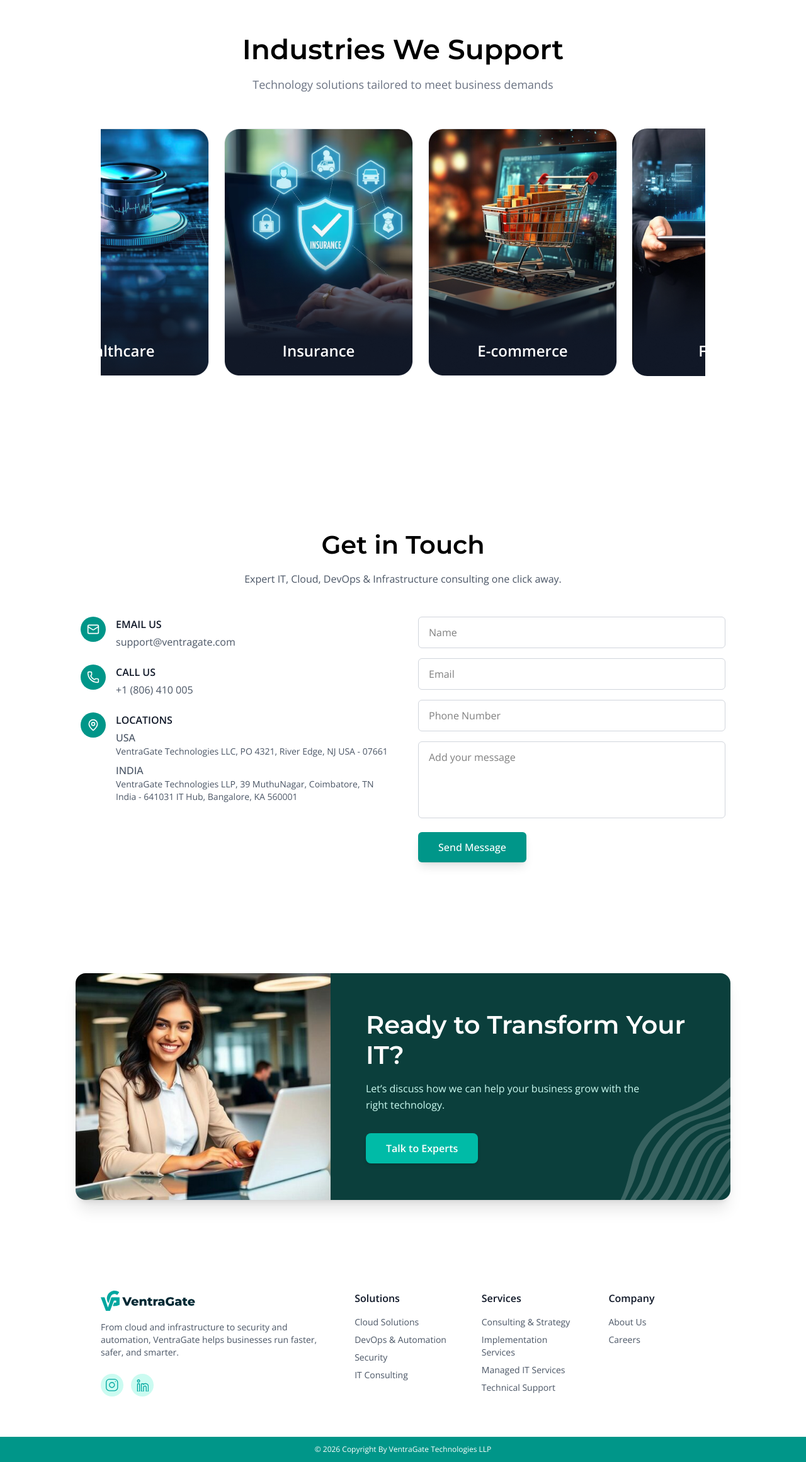
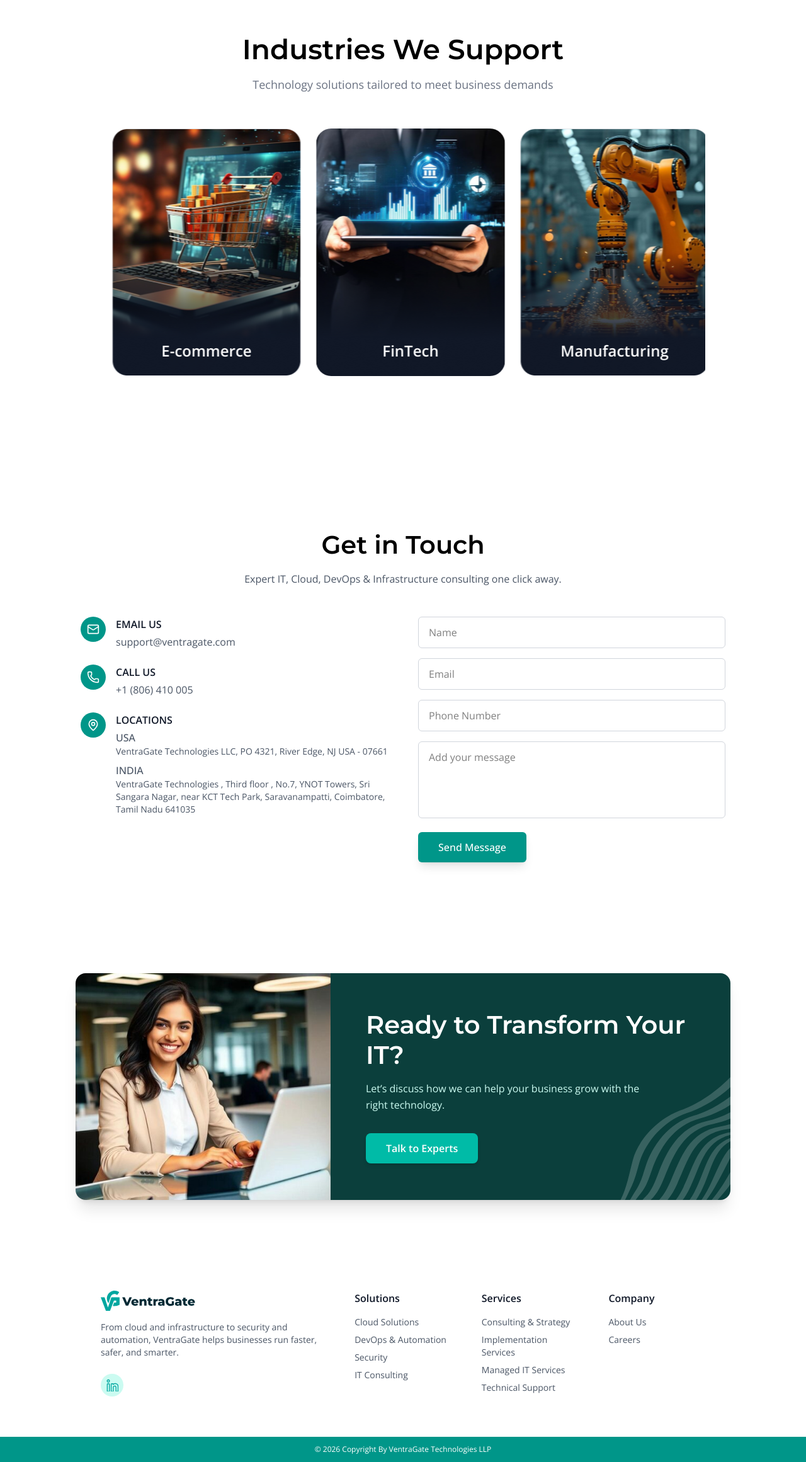
Before and after one commit to Madasamy-123/Ventragate-Website, a React (Vite) app: page / in a window 1280 px wide. Shown: the part 3572-5893 px from the top of the page at 63% size. Built offline with nearby package versions, Linux system fonts and the light colour scheme.

Commit message:
fix industries animation,change address and remove instagram

```diff
--- a/src/App.css
+++ b/src/App.css
@@ -9,27 +9,12 @@
   }
 }
 
-/* Animation 2 */
-@keyframes industries-scroll {
-  0% {
-    transform: translateX(0);
-  }
 
-  100% {
-    transform: translateX(-50%);
-  }
+body {
+  font-family: "Open Sans", sans-serif;
 }
 
 /* Class for scroll */
 .animate-scroll {
   animation: scroll 20s linear infinite;
 }
-
-/* Class for industries */
-.industries-marquee {
-  animation: industries-scroll 3s linear infinite;
-}
-
-body {
-  font-family: "Open Sans", sans-serif;
-}
--- a/src/components/Contact.jsx
+++ b/src/components/Contact.jsx
@@ -60,7 +60,7 @@ export default function Contact() {
                   </div>
                   <div>
                     <p className="font-medium">INDIA</p>
-                    <p className="text-sm">VentraGate Technologies LLP, 39 MuthuNagar, Coimbatore, TN India - 641031 IT Hub, Bangalore, KA 560001</p>
+                    <p className="text-sm">VentraGate Technologies , Third floor , No.7, YNOT Towers, Sri Sangara Nagar, near KCT Tech Park, Saravanampatti, Coimbatore, Tamil Nadu 641035</p>
                   </div>
                 </div>
               </div>
--- a/src/components/Footer.jsx
+++ b/src/components/Footer.jsx
@@ -48,12 +48,6 @@ export default function Footer() {
   </p>
 
   <div className="flex gap-3 pt-2">
-<a className="group w-9 h-9 flex items-center justify-center rounded-full bg-teal-100 hover:bg-teal-600 transition">
-  <img
-    src={instagramIcon}
-    className="w-5 h-5 transition group-hover:brightness-0 group-hover:invert"
-  />
-</a>
     <a href="https://www.linkedin.com/company/ventragate/" target="_blank" rel="noopener noreferrer" className="group w-9 h-9 flex items-center justify-center rounded-full  bg-teal-100 hover:bg-teal-600 transition">
       <img src={linkedinIcon} alt="LinkedIn" className="w-5 h-5 transition group-hover:brightness-0 group-hover:invert" />
     </a>
--- a/src/components/Industries.jsx
+++ b/src/components/Industries.jsx
@@ -1,3 +1,5 @@
+import { useEffect, useRef } from "react";
+
 import healthcare from "../assets/images/healthcare.png";
 import insurance from "../assets/images/insurance.png";
 import ecommerce from "../assets/images/ecommerce.png";
@@ -13,11 +15,29 @@ export default function Industries() {
     { name: "FinTech", image: fintech },
     { name: "Manufacturing", image: manufacturing },
     { name: "Education", image: education },
+  ];
 
+  const marqueeRef = useRef(null);
 
+  useEffect(() => {
+    const marquee = marqueeRef.current;
+    let x = 0;
+    const speed = 1.5; //  adjust speed here
 
+    const animate = () => {
+      x -= speed;
 
-  ];
+      // half width reach aana udane silent reset
+      if (Math.abs(x) >= marquee.scrollWidth / 2) {
+        x = 0;
+      }
+
+      marquee.style.transform = `translate3d(${x}px, 0, 0)`;
+      requestAnimationFrame(animate);
+    };
+
+    requestAnimationFrame(animate);
+  }, []);
 
   return (
     <section className="py-16 md:py-24 bg-white overflow-hidden max-w-[120rem]">
@@ -30,39 +50,46 @@ export default function Industries() {
           2xl:px-[13.125rem]
         "
       >
-
         {/* Heading */}
         <div className="text-center mb-14">
           <h3
             className="
-    text-[2.5rem]          /* 40px */
-    md:text-[2.75rem]      /* 44px (optional for larger screens) */
+              text-[2.5rem]
+              md:text-[2.75rem]
               leading-[3.25rem]
-    tracking-[0]
-    text-center
               font-['Montserrat']
               font-semibold
               text-black
               mb-4
             "
->Industries We Support
+          >
+            Industries We Support
           </h3>
           <p className="text-gray-500 text-lg">
             Technology solutions tailored to meet business demands
           </p>
         </div>
 
-        {/* CONTINUOUS SLIDER */}
+        {/* CONTINUOUS MARQUEE */}
         <div className="relative overflow-hidden">
-          <div className="flex gap-6 industries-marquee">
-
+          <div
+            ref={marqueeRef}
+            className="flex gap-6"
+            style={{
+              width: "max-content",
+              willChange: "transform",
+            }}
+          >
             {[...industries, ...industries].map((industry, index) => (
-              <div key={index} className="w-[18.5rem] shrink-0 md:min-w-[18.75rem]">
+              <div
+                key={index}
+                className="w-[18.5rem] shrink-0 md:min-w-[18.75rem]"
+              >
                 <div className="relative h-[24.5625rem] w-[18.75rem] rounded-xl overflow-hidden">
                   <img
                     src={industry.image}
                     alt={industry.name}
-                    className="w-full h-full object-cover transition-transform duration-500 group-hover:scale-110 rounded-3xl"
+                    className="w-full h-full object-cover rounded-3xl"
                   />
                   <div className="absolute inset-0 from-black/70 to-transparent"></div>
                   <div className="absolute bottom-0 left-0 right-0 flex justify-center pb-6 text-white z-10">
@@ -73,10 +100,8 @@ export default function Industries() {
                 </div>
               </div>
             ))}
-
           </div>
         </div>
-
       </div>
     </section>
   );
```
Lines whose indentation alone changed are shown as unchanged.
